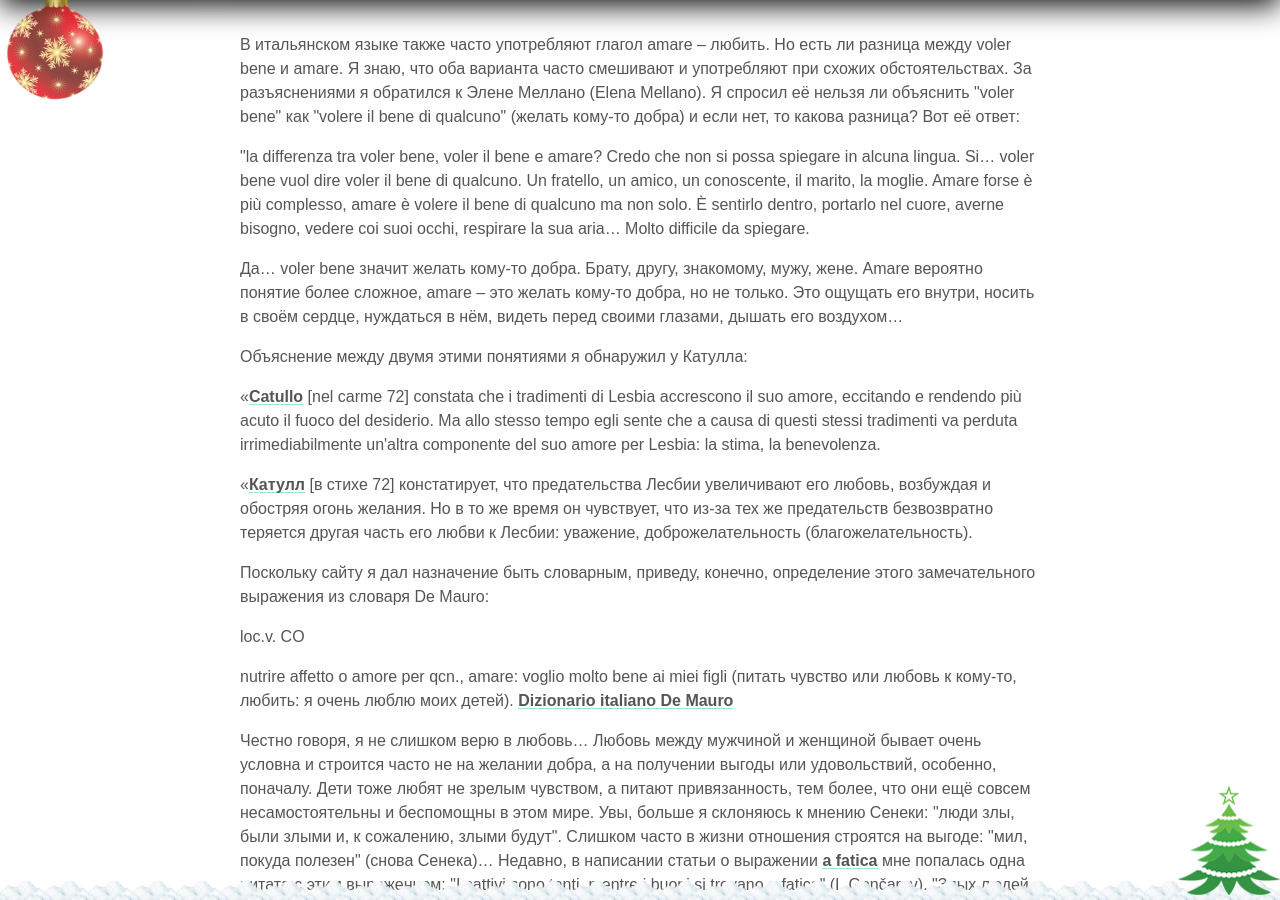
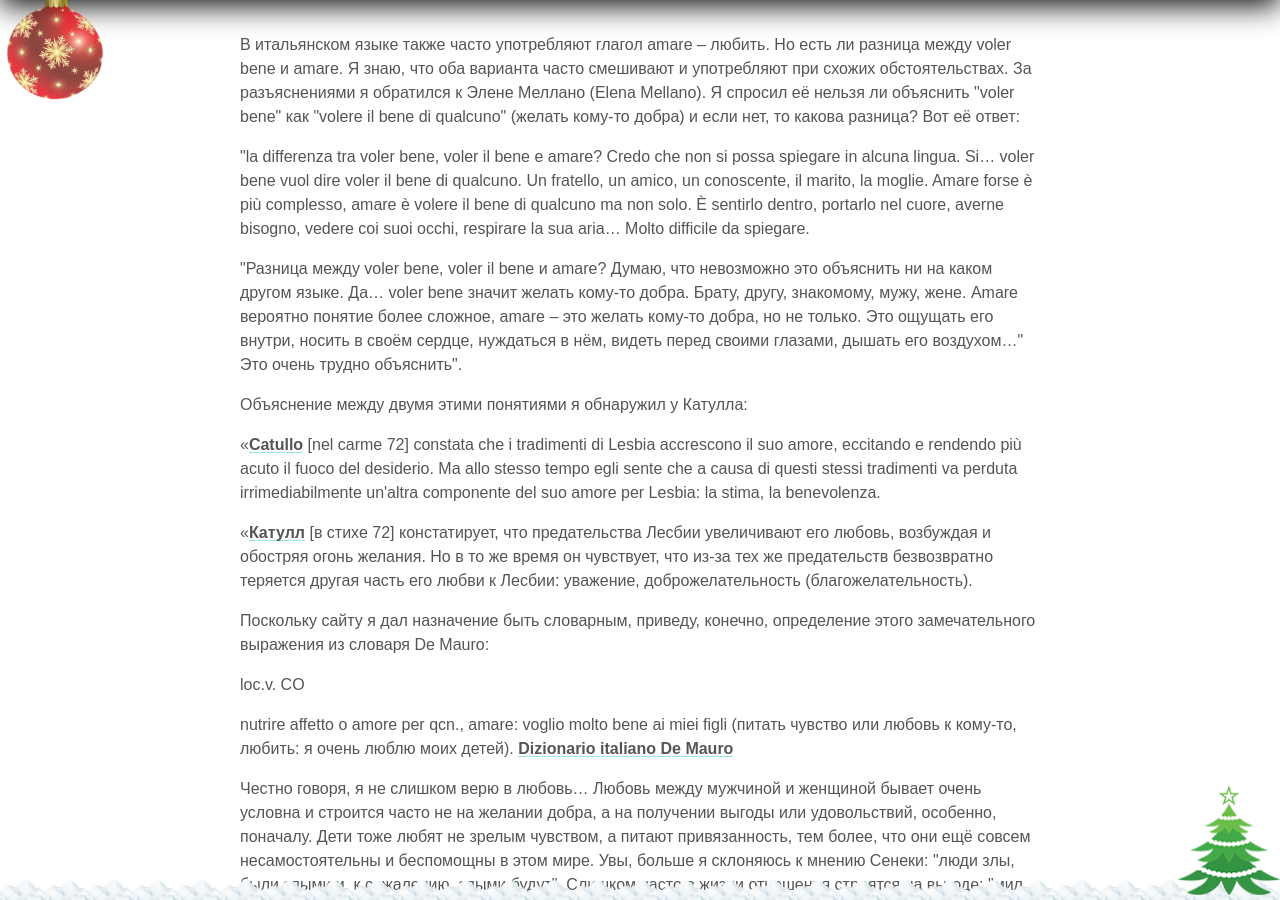
Before and after one commit to postolny/postolny.github.io, a Jekyll site: the page built from _posts/2020-12-30-voler-bene.md, in a window 1280 px wide and 900 px high, scrolled down 705 px. Built offline with Jekyll 4.4.1, drawn with Linux system fonts in a browser that asks for light colours; nearby versions of some CDN libraries.

Commit message:
Add files via upload

```diff
--- a/_posts/2020-12-30-voler-bene.md
+++ b/_posts/2020-12-30-voler-bene.md
@@ -12,7 +12,7 @@ tags: Мысли
 
 "la differenza tra voler bene, voler il bene e amare? Credo che non si possa spiegare in alcuna lingua. Si... voler bene vuol dire voler il bene di qualcuno. Un fratello, un amico, un conoscente, il marito, la moglie. Amare forse è più complesso, amare è volere il bene di qualcuno ma non solo. È sentirlo dentro, portarlo nel cuore, averne bisogno, vedere coi suoi occhi, respirare la sua aria... Molto difficile da spiegare.
 
-Да... voler bene значит желать кому-то добра. Брату, другу, знакомому, мужу, жене. Amare вероятно понятие более сложное, amare – это желать кому-то добра, но не только. Это ощущать его внутри, носить в своём сердце, нуждаться в нём, видеть перед своими глазами, дышать его воздухом...
+"Разница между voler bene, voler il bene и amare? Думаю, что невозможно это объяснить ни на каком другом языке. Да... voler bene значит желать кому-то добра. Брату, другу, знакомому, мужу, жене. Amare вероятно понятие более сложное, amare – это желать кому-то добра, но не только. Это ощущать его внутри, носить в своём сердце, нуждаться в нём, видеть перед своими глазами, дышать его воздухом..." Это очень трудно объяснить".
 
 Объяснение между двумя этими понятиями я обнаружил у Катулла:
 
```
